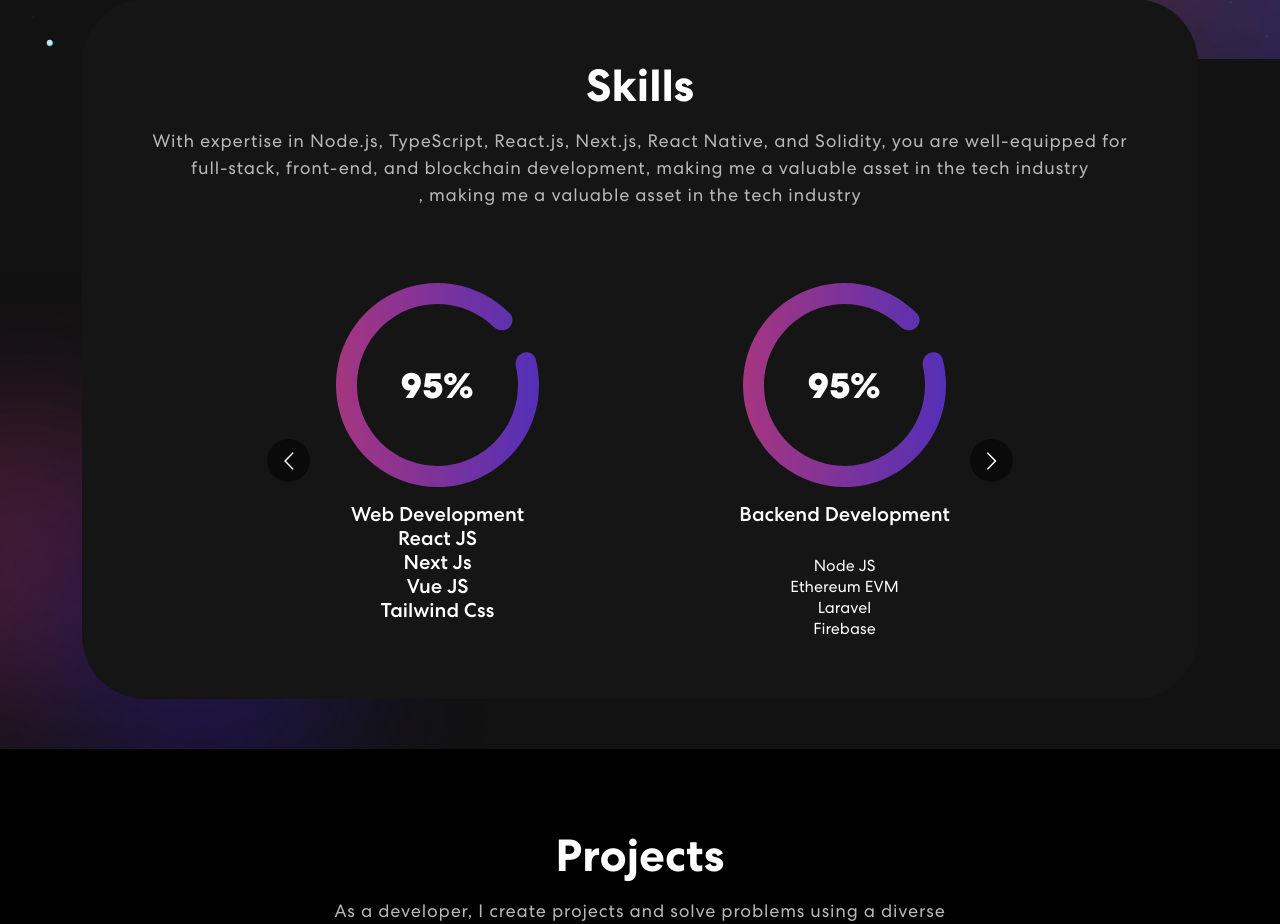
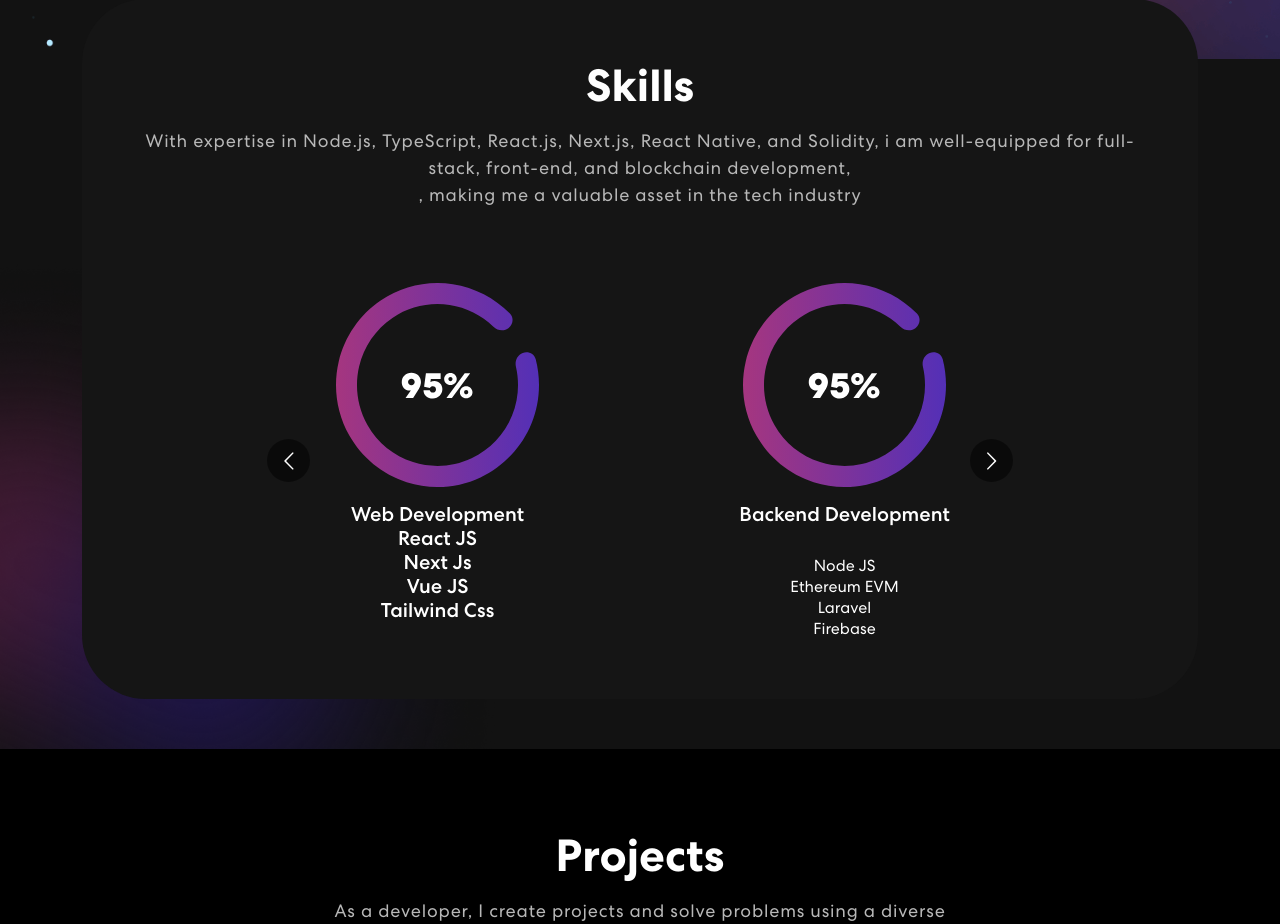
Before and after one commit to JMundondo/personal-web, a React (Create React App) app: page / in a window 1280 px wide. Shown: the part 794-1718 px from the top of the page. Built offline with nearby package versions, Linux system fonts and the light colour scheme.

Commit message:
changed skills

```diff
--- a/src/components/Skills.js
+++ b/src/components/Skills.js
@@ -37,10 +37,9 @@ export const Skills = () => {
               <h2>Skills</h2>
               <p>
                 With expertise in Node.js, TypeScript, React.js, Next.js, React
-                Native, and Solidity, you are well-equipped for full-stack,
-                front-end, and blockchain development, making me a valuable
-                asset in the tech industry<br></br>, making me a valuable asset
-                in the tech industry
+                Native, and Solidity, i am well-equipped for full-stack,
+                front-end, and blockchain development,<br></br>, making me a
+                valuable asset in the tech industry
               </p>
               <Carousel
                 responsive={responsive}
```
